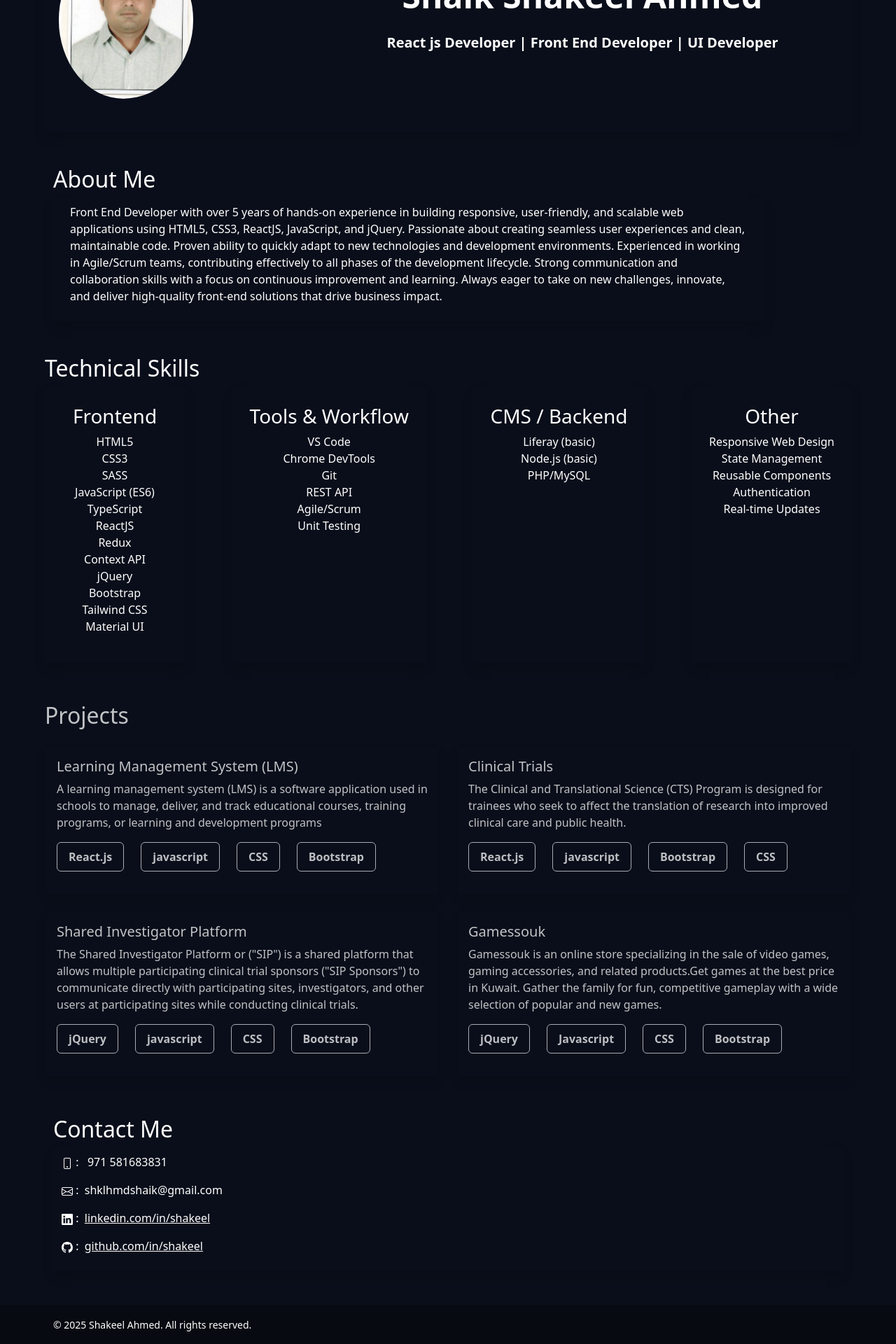
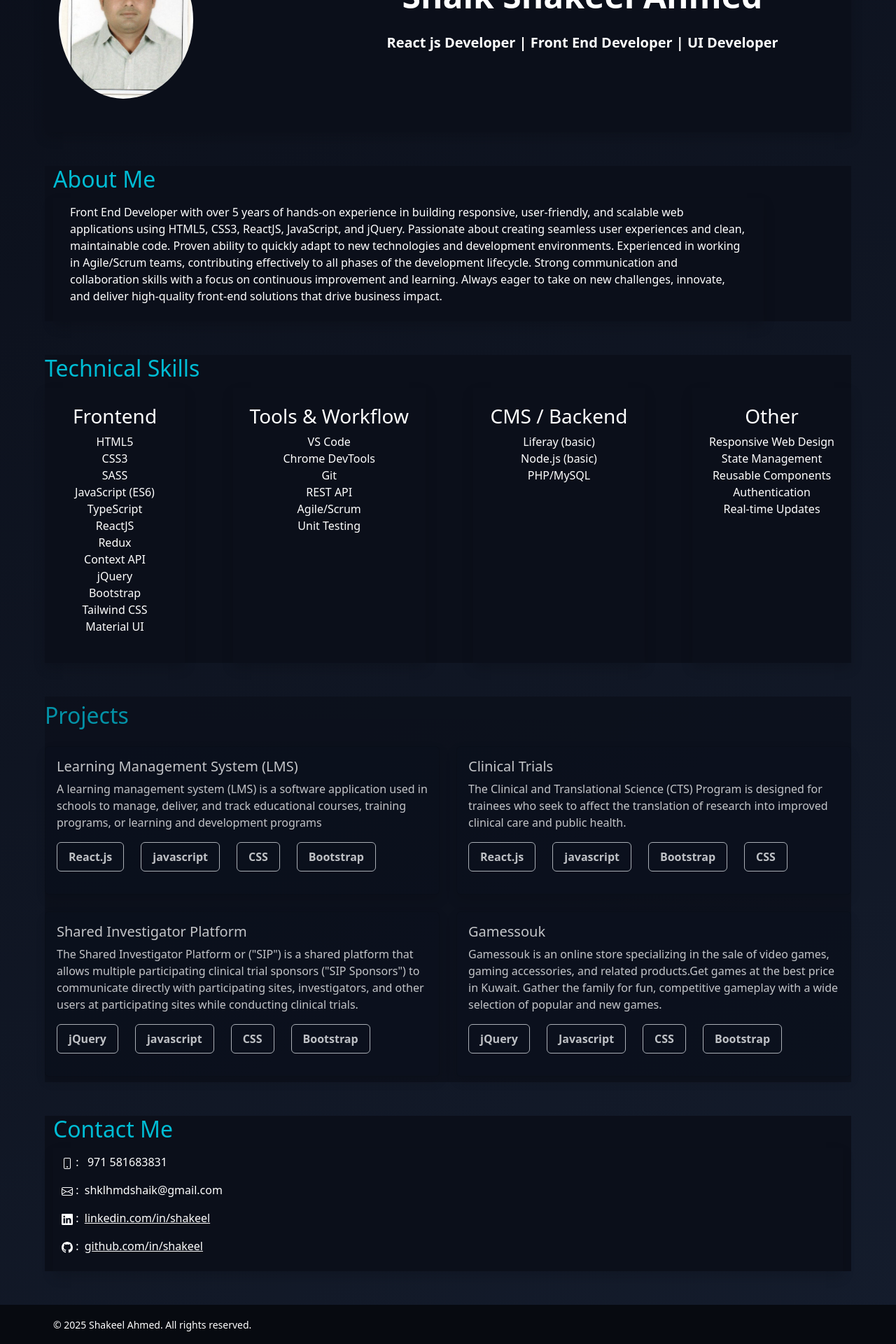
Before and after one commit to shklhmdshaik/portfolio, a React (Create React App) app: page / in a window 1280 px wide. Shown: the part 244-2164 px from the top of the page at 70% size. Built offline with nearby package versions, Linux system fonts and the light colour scheme.

Commit message:
alignment and bgc

```diff
--- a/package.json
+++ b/package.json
@@ -12,6 +12,7 @@
     "react": "^19.1.0",
     "react-bootstrap": "^2.10.10",
     "react-dom": "^19.1.0",
+    "react-router-dom": "^6.30.1",
     "react-scripts": "5.0.1",
     "web-vitals": "^2.1.4"
   },
--- a/src/App.css
+++ b/src/App.css
@@ -8,9 +8,10 @@ body{
   font-weight: normal;
   overflow-x: hidden;
   /* background-color: #08233b !important; */
-  background-color: #090e1a !important;
+  /* background-color: #090e1a !important; */
   color:#fff !important;
   scroll-behavior: smooth;
+  background: linear-gradient(145deg, #0b0f1a, #141c2c) !important;
 }
 .card{
   background-color: #090e1a !important;
@@ -39,3 +40,9 @@ transform: translateY(-10px) scale(1.1);
 footer{
   background-color: #070a10 !important;
 }
+h2{
+  color: #00bcd4   !important
+}
+.about-setion, .skill-container, .hero-section, .contact-section, .project-section{
+  background-color: #0b0f1a !important;
+}
--- a/src/components/About.js
+++ b/src/components/About.js
@@ -3,7 +3,7 @@ import { Container } from 'react-bootstrap';
 
 function About() {
   return (
-    <section id="about" className="container max-w-90">
+    <section id="about" className="container max-w-90 about-setion">
 
       <h2 className='text-2xl font-bold mb-6'>About Me</h2>
       <div className="p-4 shadow py-2 my-2 max-w-90">
--- a/src/components/Contact.js
+++ b/src/components/Contact.js
@@ -3,7 +3,7 @@ import { Button, Container, Form } from 'react-bootstrap';
 
 function Contact() {
   return (
-    <section id="contact" className="container max-w-90">
+    <section id="contact" className="container max-w-90 contact-section">
       <h2>Contact Me</h2>
       <Container className='shadow py-2 my-2'>
         <p><svg xmlns="http://www.w3.org/2000/svg" width="16" height="16" fill="currentColor" class="bi bi-phone" viewBox="0 0 16 16">
--- a/src/components/Hero.js
+++ b/src/components/Hero.js
@@ -2,9 +2,9 @@ import React from 'react';
 import shakeel from "../assets/images/shakeel.jpg"
 function Hero() {
   return (
-    <section id="home" className="container text-white py-5 my-5 shadow mx-auto max-w-90">
+    <section id="home" className="container text-white py-5 my-5 shadow mx-auto max-w-90 hero-section">
       <div className='row align-items-center'>
-        <div className='col-md-4 text-sm-center text-lg-start'>
+        <div className='col-md-4 text-center text-sm-center text-lg-start'>
         <img src={shakeel} alt="Shakeel" className='img-fluid rounded-circle rotate-hover ps-2 text-center text-lg-start' style={{maxWidth: "200px", height:"auto"}}/>
       </div>
 
--- a/src/components/Projects.js
+++ b/src/components/Projects.js
@@ -35,7 +35,7 @@ const projects = [
 
 function Projects() {
   return (
-    <section className="container py-2 px-0 my-5 max-w-90 opacity-75" id="projects">
+    <section className="container py-2 px-0 my-5 max-w-90 opacity-75 project-section" id="projects">
     <h2 className="mb-4">Projects</h2>
     <div className="row g-4">
       {projects.map((project, idx) => (
```
Also changed, not shown: 1 other file (tests, documents, lock files or other folders).
